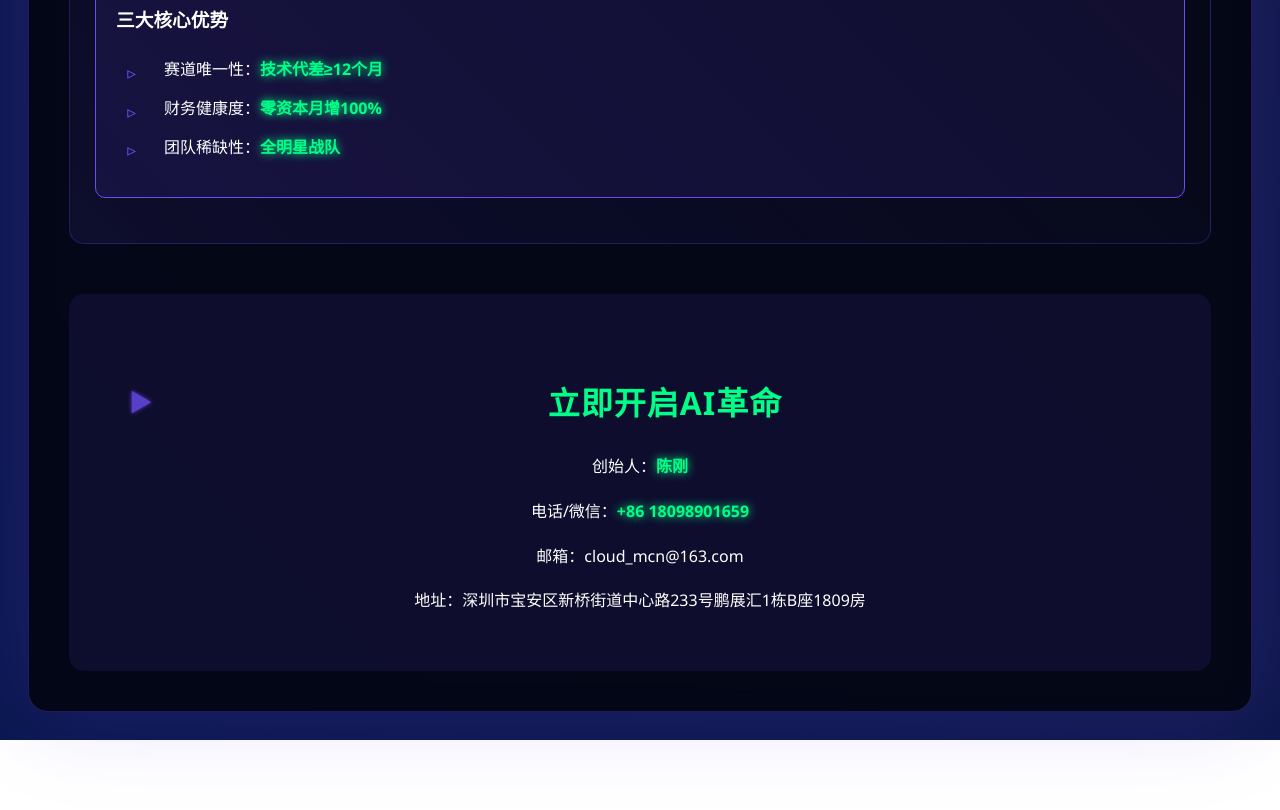
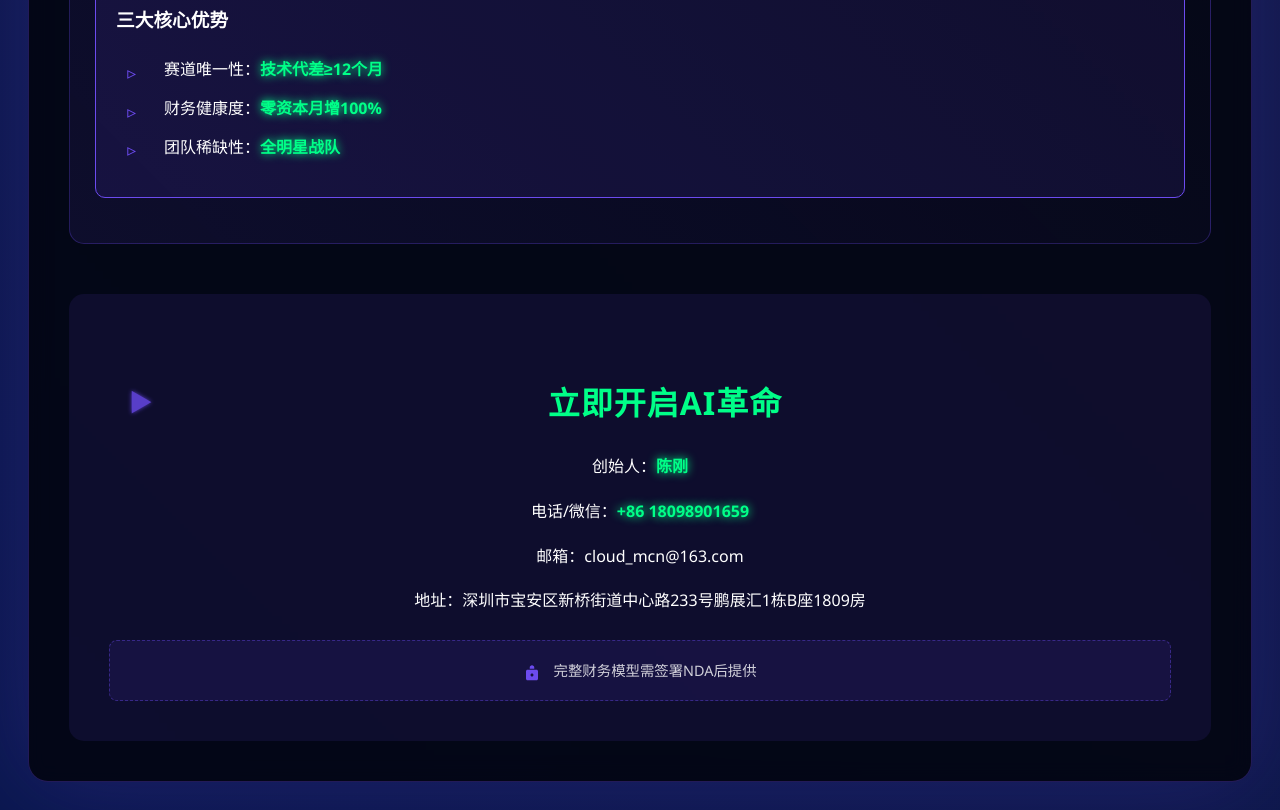
Before and after one commit to andychen2win/BP, a plain HTML site: page index.html in a window 1280 px wide. Shown: the part 3376-4186 px from the top of the page. Before the commit the page ends 4116 px from the top, so only its background shows below. Drawn offline with Linux system fonts and the light colour scheme; a web font is replaced by a local one.

Commit message:
Update index.html

```diff
--- a/index.html
+++ b/index.html
@@ -410,7 +410,32 @@
             <p>电话/微信：<span class="highlight">+86 18098901659</span></p>
             <p>邮箱：cloud_mcn@163.com</p>
             <p>地址：深圳市宝安区新桥街道中心路233号鹏展汇1栋B座1809房</p>
+            <!-- 新增保密声明 -->
+            <div class="nda-notice">
+                <svg viewBox="0 0 24 24" width="18" height="18" style="vertical-align: middle; margin-right: 8px;">
+                    <path fill="var(--cyber)" d="M12 3C10.34 3 9 4.34 9 6v1.5h6V6c0-1.66-1.34-3-3-3zm6 6H6c-1.1 0-2 .9-2 2v10c0 1.1.9 2 2 2h12c1.1 0 2-.9 2-2V11c0-1.1-.9-2-2-2zm-6 9c-1.1 0-2-.9-2-2s.9-2 2-2 2 .9 2 2-.9 2-2 2z"/>
+                </svg>
+                <span style="opacity:0.8; font-size:0.9em;">完整财务模型需签署NDA后提供</span>
+            </div>
         </div>
+        <style>
+/* 新增保密声明样式 */
+.nda-notice {
+    margin-top: 25px;
+    padding: 15px;
+    background: rgba(108,75,239,0.1);
+    border: 1px dashed var(--cyber);
+    border-radius: 8px;
+    text-align: center;
+    animation: pulseBorder 2s infinite;
+}
+
+@keyframes pulseBorder {
+    0% { border-color: var(--cyber); }
+    50% { border-color: rgba(108,75,239,0.4); }
+    100% { border-color: var(--cyber); }
+}
+</style>
     </div>
 </body>
 </html>
```
